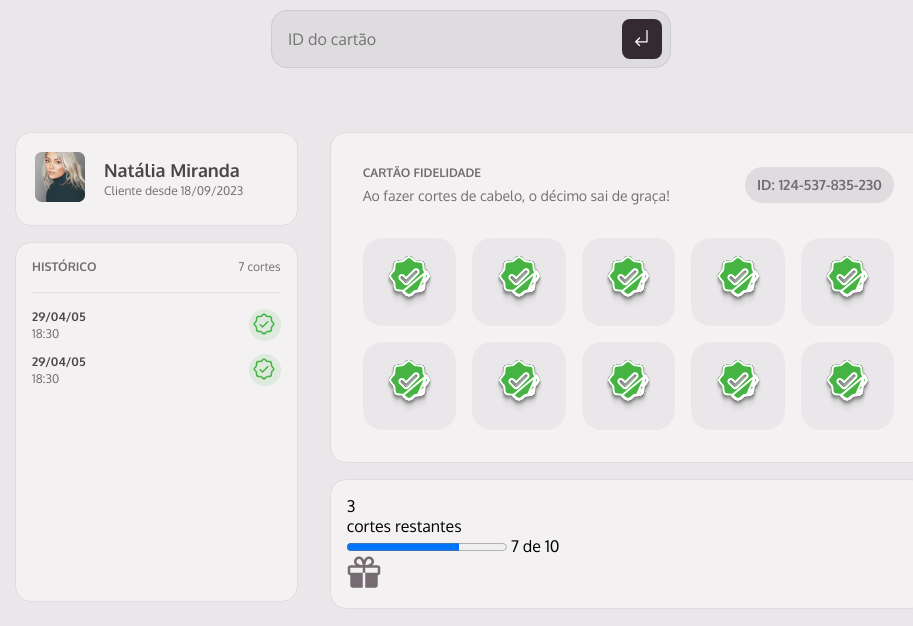
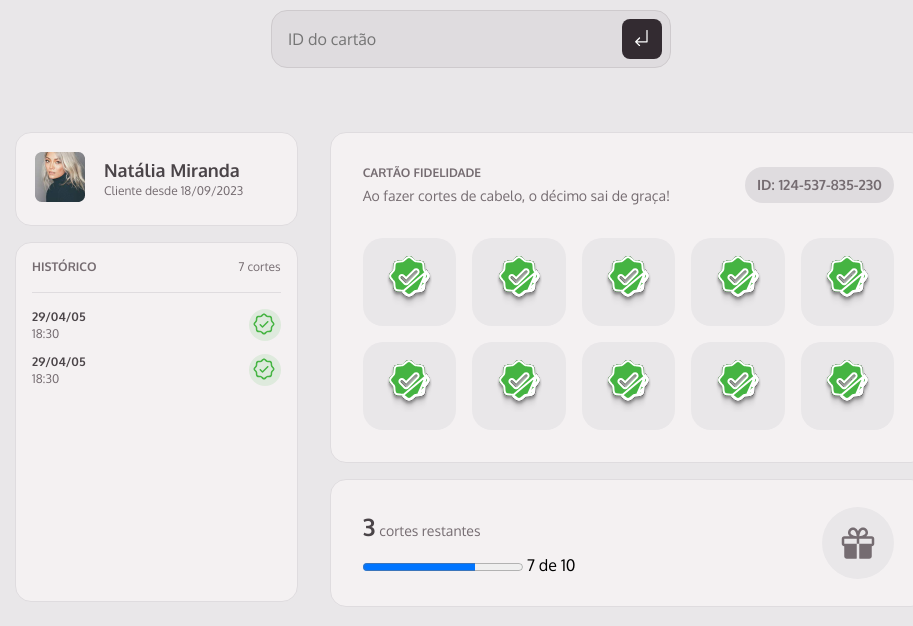
Before and after one commit to BarrosVentura/mba-members-club, a website: page src/index.html in a window 1280 px wide. Shown: the part 126-752 px from the top of the page, without its empty margins (169-1082 px from the left). Drawn offline with Linux system fonts and the light colour scheme.

Commit message:
ajusta estilo para ultima parte de status

```diff
--- a/src/index.html
+++ b/src/index.html
@@ -85,17 +85,16 @@
         </div>
       </div>
       <div class="status">
-        <div>
-          <div>
-            <span>3</span>
-            <p>cortes restantes</p>
+        <div class="status-content">
+          <div class="status-header">
+            <p><b>3</b>cortes restantes</p>
           </div>
           <div>
             <progress value="70" max="100">70%</progress>
             <span>7 de 10</span>
           </div>
         </div>
-        <div>
+        <div class="status-image-wrapper">
           <img src="./assets/gift-base.svg" alt="" />
         </div>
       </div>
--- a/src/style/main.css
+++ b/src/style/main.css
@@ -151,5 +151,32 @@
 
   .status {
     grid-area: status;
+    display: flex;
+    justify-content: space-between;
+    align-items: center;
+
+    padding: 27px 32px;
+
+    p {
+      font: var(--body-text-sm);
+      color: var(--base--gray-500);
+      margin-block-end: 12px;
+      b {
+        padding-inline-end: 4px;
+        font: var(--title-text-md);
+        color: var(--base--gray-600);
+      }
+    }
+
+    .status-image-wrapper {
+      display: grid;
+      place-items: center;
+
+      width: 72px;
+      height: 72px;
+      background-color: var(--base--gray-200);
+
+      border-radius: 50%;
+    }
   }
 }
```
